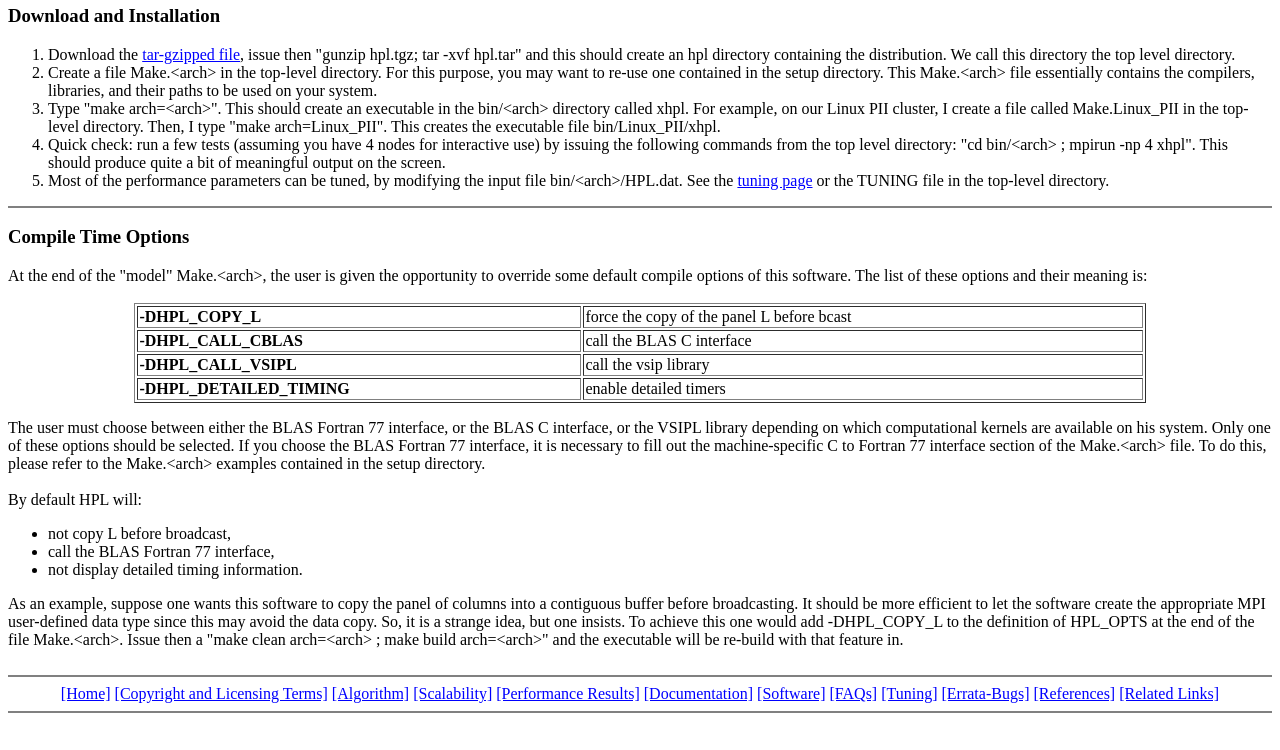
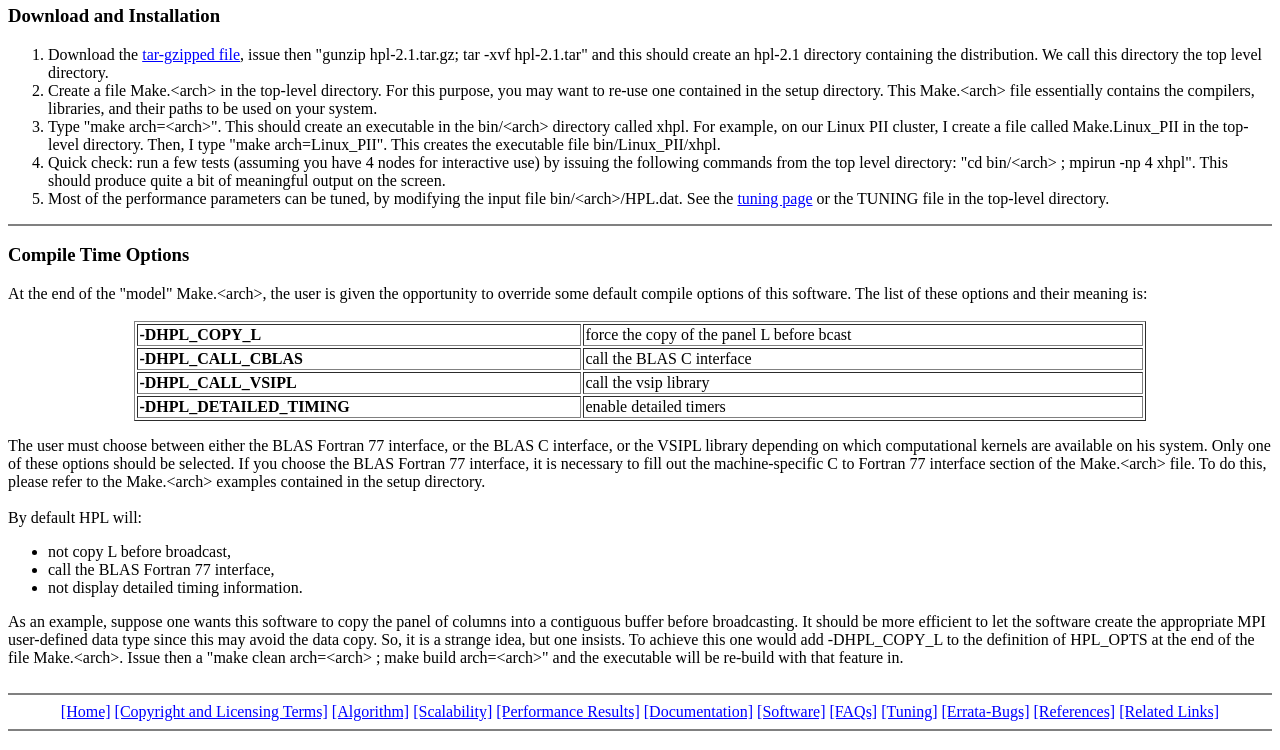
Before and after one commit to icl-utk-edu/hpl, a plain HTML site: page www/software.html in a window 1280 px wide. Shown: the part 50-800 px from the top of the page. Drawn offline with Linux system fonts and the light colour scheme.

Commit message:
Updated version information.

```diff
--- a/www/software.html
+++ b/www/software.html
@@ -16,10 +16,10 @@ LINK        = "#0000ff">
 <H3>Download and Installation</H3>
 
 <OL>
-<LI>Download the <A HREF="hpl.tgz">tar-gzipped file</A>,  issue then
-"gunzip hpl.tgz; tar -xvf hpl.tar"  and  this  should create an  hpl
-directory  containing  the distribution.  We call this directory the
-top level directory.
+<LI>Download    the  <A HREF="hpl-2.1.tar.gz">tar-gzipped  file</A>,
+issue  then "gunzip hpl-2.1.tar.gz; tar -xvf hpl-2.1.tar"  and  this
+should create an  hpl-2.1  directory  containing  the  distribution.
+We call this directory the top level directory.
 
 <LI>Create a  file  Make.&#60arch&#62  in  the  top-level directory.
 For  this purpose,  you  may  want  to  re-use  one contained in the
```
